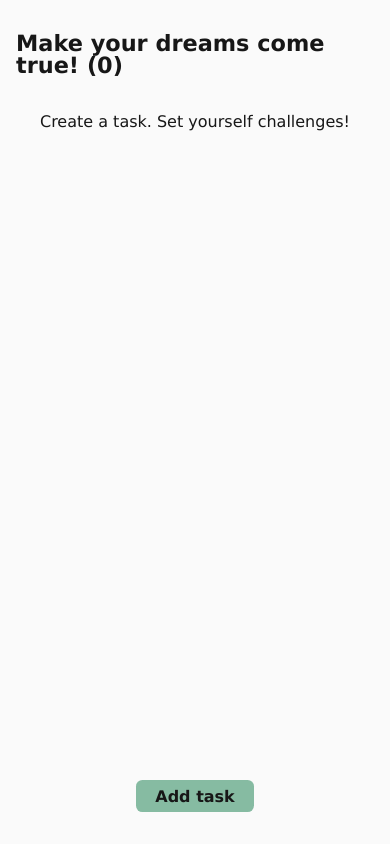
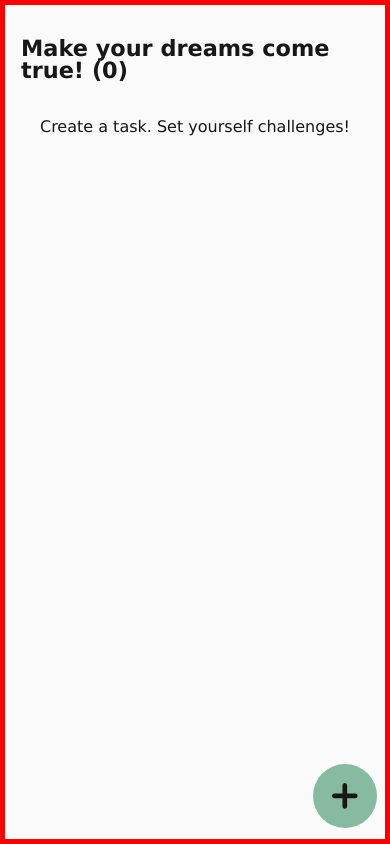
Before and after one commit to AlexRubenPumari/react-to-do-list, a React (Vite) app: page / in a window 390 px wide. Built offline with nearby package versions, Linux system fonts and the light colour scheme.

Commit message:
[Fix] Responsive Design

```diff
--- a/src/App.jsx
+++ b/src/App.jsx
@@ -2,6 +2,7 @@ import useModal from './hooks/useModal.js'
 import useTasks from './hooks/useTasks.js'
 import ListOfTasks from './components/ListOfTasks.jsx'
 import ModalManager from './components/ModalManager.jsx'
+import PlusIcon from './components/icons/PlusIcon.jsx'
 import './styles/App.css'
 
 export default function App() {
@@ -9,7 +10,7 @@ export default function App() {
   const { tasks, addTask, editTask, deleteTask, saveMarkFor, numMarkedTasks } = useTasks()
 
   return (
-    <main className='Container'>
+    <main className='ContainerPpal'>
       <h1 className='Title'>
         {`Make your dreams come true! (${numMarkedTasks})`}
       </h1>
@@ -20,10 +21,10 @@ export default function App() {
         />
       </div>
       <button
-        className='ButtonPpal'
+        className='ContainerPpal__btnAdd ButtonPpal rounded'
         onClick={() => openModal('add')}
       >
-        Add task
+        <PlusIcon />
       </button>
       <ModalManager
         type={modal}
--- /dev/null
+++ b/src/components/icons/PlusIcon.jsx
@@ -0,0 +1,15 @@
+export default function PlusIcon() {
+  return (
+    <svg viewBox='0 0 45.402 45.402'>
+      <g>
+        <path
+          d='M41.267,18.557H26.832V4.134C26.832,1.851,24.99,0,22.707,0c-2.283,0-4.124,1.851-4.124,4.135v14.432H4.141
+          c-2.283,0-4.139,1.851-4.138,4.135c-0.001,1.141,0.46,2.187,1.207,2.934c0.748,0.749,1.78,1.222,2.92,1.222h14.453V41.27
+          c0,1.142,0.453,2.176,1.201,2.922c0.748,0.748,1.777,1.211,2.919,1.211c2.282,0,4.129-1.851,4.129-4.133V26.857h14.435
+          c2.283,0,4.134-1.867,4.133-4.15C45.399,20.425,43.548,18.557,41.267,18.557z'
+          fill='currentColor'
+        />
+      </g>
+    </svg>
+  )
+}
--- a/src/styles/App.css
+++ b/src/styles/App.css
@@ -114,21 +114,6 @@ body {
   -moz-osx-font-smoothing: grayscale;
 }
 
-@media (hover: hover) {
-  .Task__content:hover, .Task__btn:hover {
-    background-color: var(--color-quaternary-02);
-  }
-  .ButtonPpal:hover {
-    background-color: var(--color-terciary-02);
-  }
-  .ButtonSec:hover {
-    text-decoration: underline;
-    text-decoration-thickness: 2px;
-  }
-  .Modal__btn:hover {
-    color: var(--color-primary-03);
-  }
-}
 .Modal {
   display: flex;
   flex-direction: column;
@@ -197,14 +182,14 @@ body {
 }
 .Task__content.marked {
   text-decoration: line-through;
-  background-color: var(--color-primary-01-20);
+  background-color: var(--color-primary-01-20) !important;
   cursor: default;
 }
 .Task__menu {
   display: flex;
   gap: 0.5rem;
   position: absolute;
-  top: 0;
+  bottom: 0;
   left: calc(100% + 0.5rem);
   cursor: default;
 }
@@ -230,13 +215,21 @@ body {
   gap: 5px;
 }
 
-.Container {
+.ContainerPpal {
   display: grid;
-  grid-template-rows: min-content auto min-content;
+  grid-template-rows: min-content auto;
   justify-items: center;
   gap: 1rem;
-  min-height: 100vh;
+  height: 100dvh;
   padding: 2rem 1rem;
+  border: 5px solid red;
+}
+.ContainerPpal__btnAdd {
+  width: 4em;
+  padding: var(--p-l);
+  position: fixed;
+  bottom: 1rem;
+  right: 0.8rem;
 }
 
 .error {
@@ -245,4 +238,34 @@ body {
   font-size: var(--fs-xs);
 }
 
+.rounded {
+  border-radius: 50%;
+  aspect-ratio: 1/1;
+}
+
+@media (hover: hover) {
+  .Task__content:hover, .Task__btn:hover {
+    background-color: var(--color-quaternary-02);
+  }
+  .ButtonPpal:hover {
+    background-color: var(--color-terciary-02);
+  }
+  .ButtonSec:hover {
+    text-decoration: underline;
+    text-decoration-thickness: 2px;
+  }
+  .Modal__btn:hover {
+    color: var(--color-primary-03);
+  }
+}
+@media (max-width: 700px) {
+  .Task__menu {
+    height: min-content;
+    position: fixed;
+    left: 50%;
+    bottom: 1.9rem;
+    transform: translateX(-50%);
+  }
+}
+
 /*# sourceMappingURL=App.css.map */
--- a/src/styles/sass/_Task.scss
+++ b/src/styles/sass/_Task.scss
@@ -17,7 +17,7 @@
     }
     &.marked {
       text-decoration: line-through;
-      background-color: var(--color-primary-01-20);
+      background-color: var(--color-primary-01-20) !important;
       cursor: default;
     }
   }
@@ -26,7 +26,7 @@
     gap: 0.5rem;
 
     position: absolute;
-    top: 0;
+    bottom: 0;
     left: calc(100% + 0.5rem);
     cursor: default;
   }
--- a/src/styles/sass/main.scss
+++ b/src/styles/sass/main.scss
@@ -20,14 +20,22 @@
   @extend %FlexColumnContainer;
   gap: 5px;
 }
-.Container {
+.ContainerPpal {
   display: grid;
-  grid-template-rows: min-content auto min-content;
+  grid-template-rows: min-content auto;
   justify-items: center;
   gap: 1rem;
 
-  min-height: 100vh;
+  height: 100dvh;
   padding: 2rem 1rem;
+  border: 5px solid red;
+  &__btnAdd {
+    width: 4em;
+    padding: var(--p-l);
+    position: fixed;
+    bottom: 1rem;
+    right: .8rem;
+  }
 }
 .error {
   color: red;
@@ -36,3 +44,38 @@
     size: var(--fs-xs);
   }
 }
+.rounded {
+  border-radius: 50%;
+  aspect-ratio: 1/1;
+}
+
+@media (hover: hover) {
+  .Task {
+    &__content:hover, &__btn:hover {
+      background-color: var(--color-quaternary-02);
+    }
+  }
+  .Button {
+    &Ppal:hover {
+      background-color: var(--color-terciary-02);
+    }
+    &Sec:hover {
+      text: {
+        decoration: underline;
+        decoration-thickness: 2px;
+      }
+    }
+  }
+  .Modal__btn:hover {
+    color: var(--color-primary-03);
+  }
+}
+@media (max-width: 700px) {
+  .Task__menu {
+    height: min-content;
+    position: fixed;
+    left: 50%;
+    bottom: 1.9rem;
+    transform: translateX(-50%);
+  }
+}
```
Also changed, not shown: src/styles/sass/_base.scss (+0 -22 lines), 2 other files (tests, documents, lock files or other folders).
